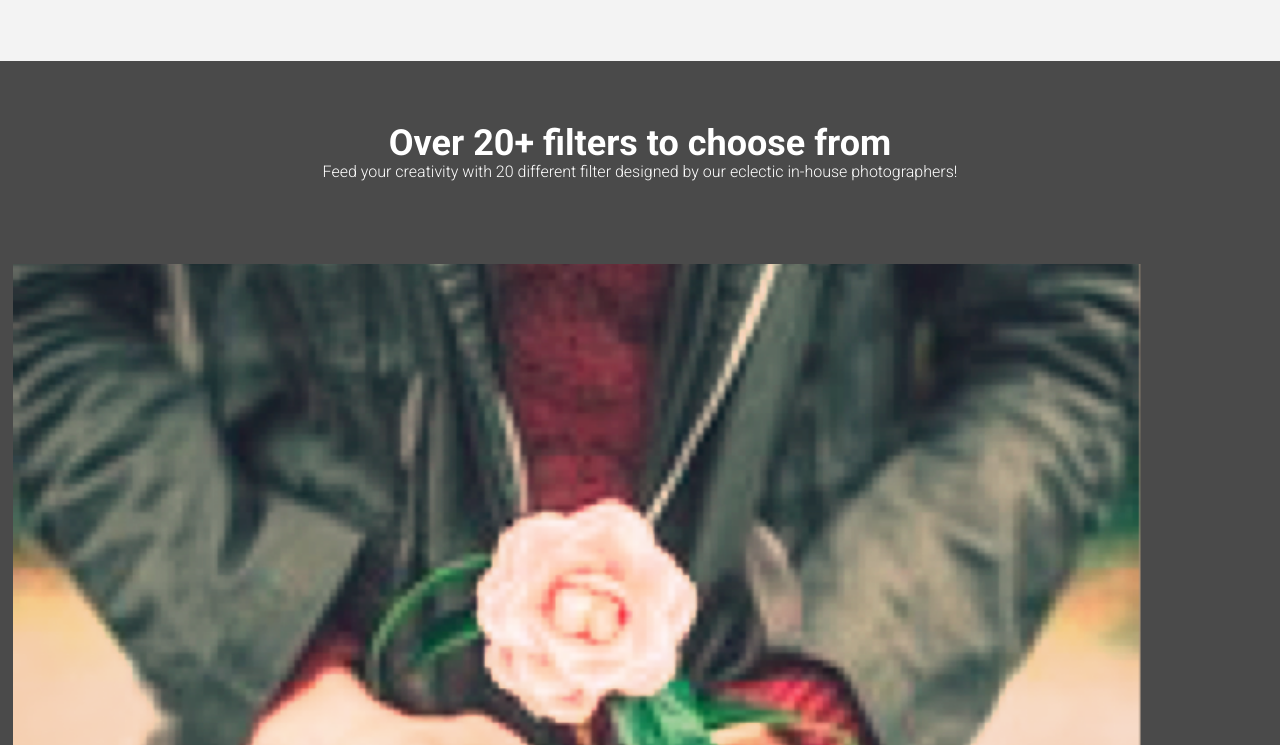
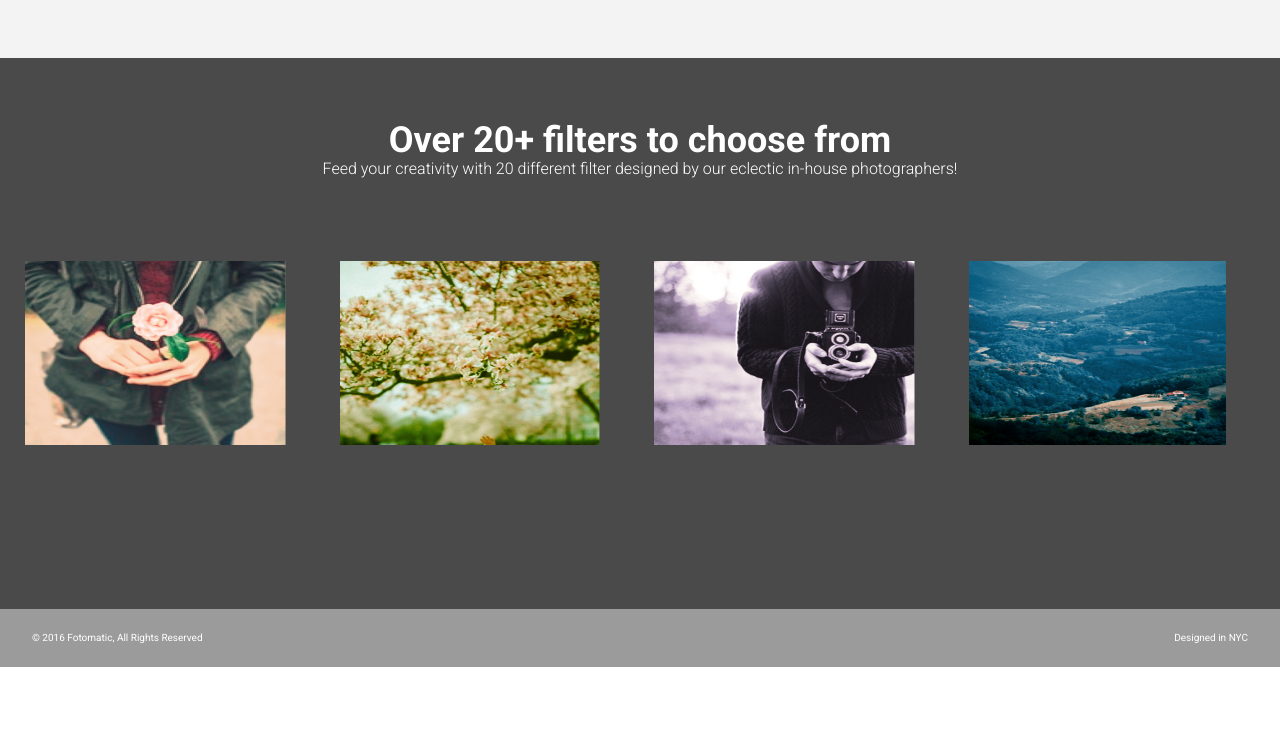
Before and after one commit to coderook229/Fotomatic, a plain HTML site: page index.html in a window 1280 px wide. Shown: the part 1324-2069 px from the top of the page. After the commit the page ends 1991 px from the top, so only its background shows below. Drawn offline with Linux system fonts and the light colour scheme; a web font is replaced by a local one.

Commit message:
working on the 4 images at the bottom of screen

```diff
--- a/resources/css/style.css
+++ b/resources/css/style.css
@@ -76,7 +76,8 @@ h2 .cursive {
 }
 
 .image-container img {
-  display: inline;
+  display: block;
+  max-width: 100%;
   width: 90%;
   height: 65%;
   bottom: 187px;
@@ -88,6 +89,20 @@ h2 .cursive {
   padding: 2rem;
   margin: 0px 1.25rem;
   background-color: white;
+}
+
+.content h2, h3 {
+  text-align: center;
+}
+
+#filters-section .image-container {
+  padding: 0px 1%;
+}
+
+.images-container {
+  display: flex;
+  flex-direction: row;
+  align-items: stretch;
 }
 
 
```
